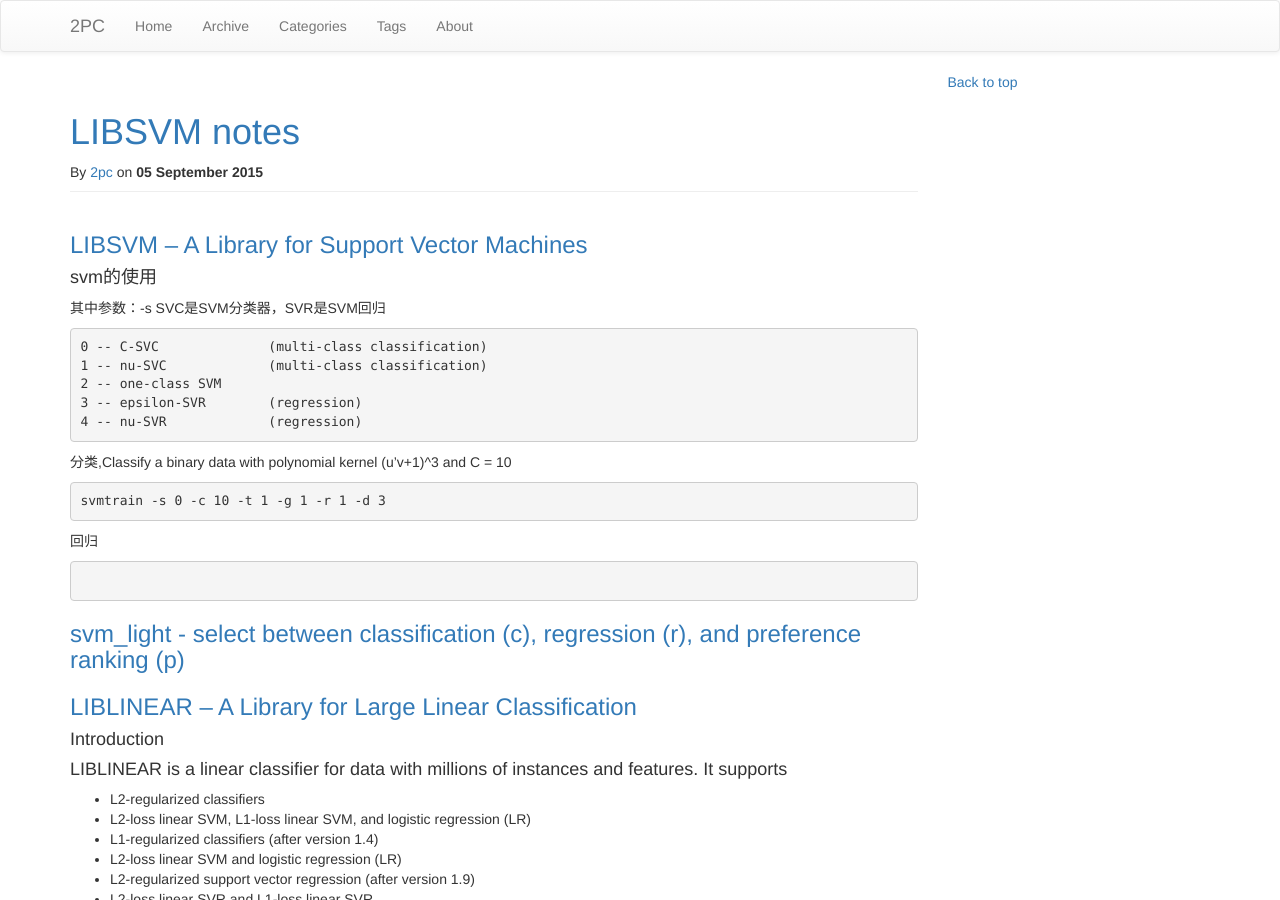
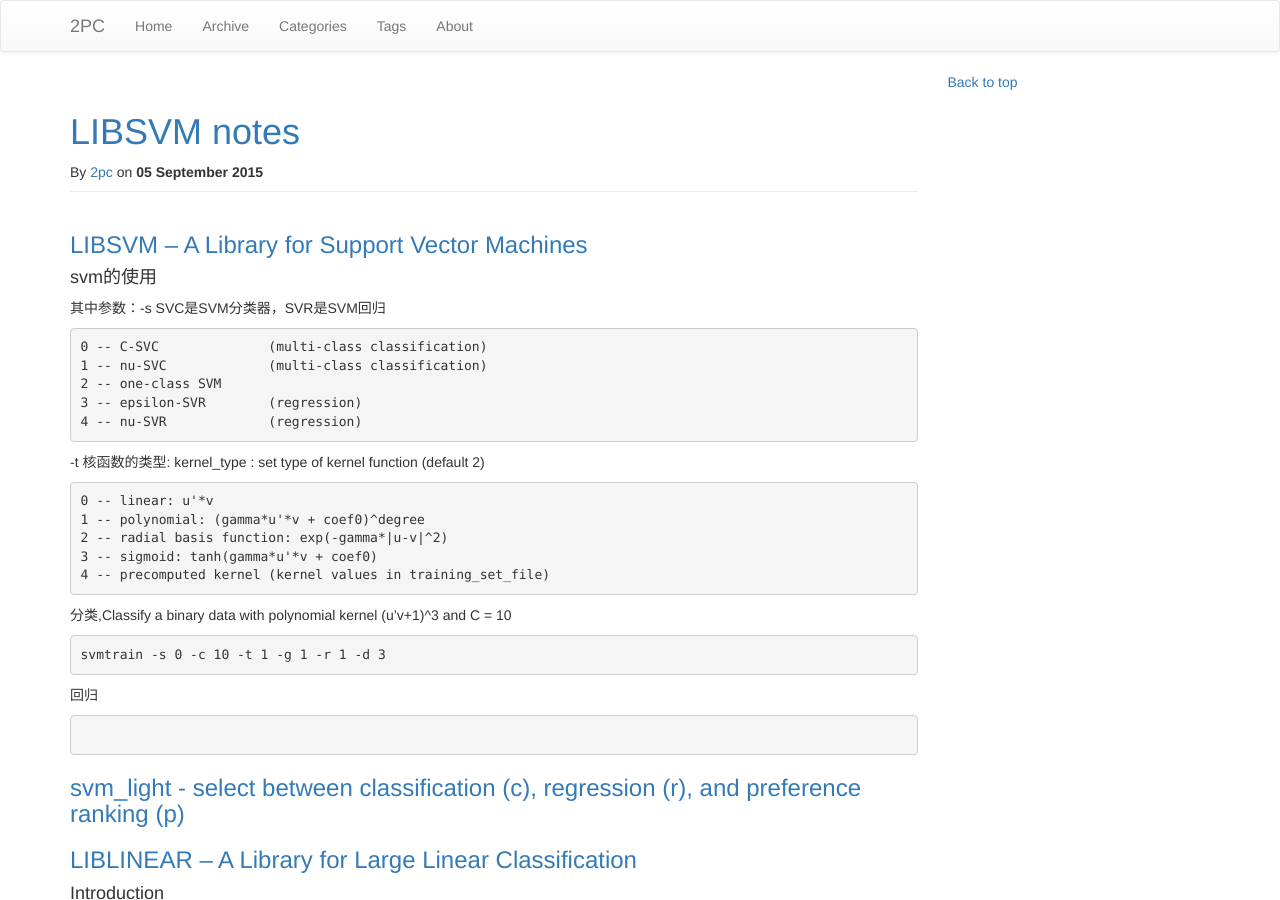
Before and after one commit to luyee/2pc.github.io, a Jekyll site: the page built from _posts/datascience/2015-09-05-LIBSVM.md, in a window 1280 px wide and 900 px high. Built offline with Jekyll 4.4.1, drawn with Linux system fonts in a browser that asks for light colours; nearby versions of some CDN libraries; library files that are not in the unit come from our copies; comment, search, counter and statistics services are not loaded.

Commit message:
Update 2015-09-05-LIBSVM.md

````diff
--- a/_posts/datascience/2015-09-05-LIBSVM.md
+++ b/_posts/datascience/2015-09-05-LIBSVM.md
@@ -17,6 +17,16 @@ tags: ["ML","Datascience"]
 2 -- one-class SVM
 3 -- epsilon-SVR	(regression)
 4 -- nu-SVR		(regression)
+```
+
+-t 核函数的类型: kernel_type : set type of kernel function (default 2)
+
+```
+0 -- linear: u'*v
+1 -- polynomial: (gamma*u'*v + coef0)^degree
+2 -- radial basis function: exp(-gamma*|u-v|^2)
+3 -- sigmoid: tanh(gamma*u'*v + coef0)
+4 -- precomputed kernel (kernel values in training_set_file)
 ```
 
 分类,Classify a binary data with polynomial kernel (u'v+1)^3 and C = 10
````
